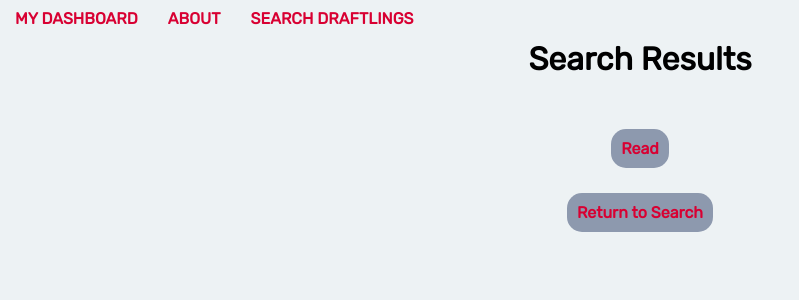
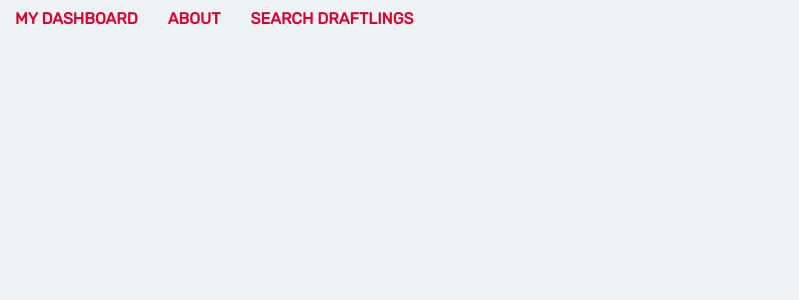
Before and after one commit to amrvitale/draftling-capstone, a React (Create React App) app: page /results in a window 1280 px wide. Shown: the top 300 px of the page, without its empty margins (0-799 px from the left). Built offline with nearby package versions, Linux system fonts and the light colour scheme; no server answers.

Commit message:
removed results component since using bottom of search page

```diff
--- a/src/App.js
+++ b/src/App.js
@@ -87,7 +87,6 @@ class App extends React.Component {
           <Route path='/login' component={Login} />
           <Route path ='/mydash' component={Dash}/>
           <Route path='/search' component={Search}/>
-          <Route path='/results' component={SearchResults} />
           <Route path ='/postdraftling' component={PostDraftling} />
 
           <Route
--- a/src/searchResults/SearchResults.js
+++ /dev/null
@@ -1,28 +0,0 @@
-import React from 'react';
-import { Link } from 'react-router-dom';
-import Search from '../search/Search';
-class SearchResults extends React.Component {
-    render() {
-        return (
-            <div className="searchResults">
-                <h1>Search Results</h1>
-                <br />
-                <br />
-                <section className="resultsPlaceholder">
-                <Link to='/read'>
-                    <button type="submit">Read</button>
-                </Link>
-
-                </section>
-
-                <Link to='/search'>
-                    <button type="submit">Return to Search</button>
-                </Link>
-            </div>
-        );
-    }
-}
-
-export default SearchResults;
-
-//except read link will take you to id of story yes?
```
Also changed, not shown: 2 other files (tests, documents, lock files or other folders).
